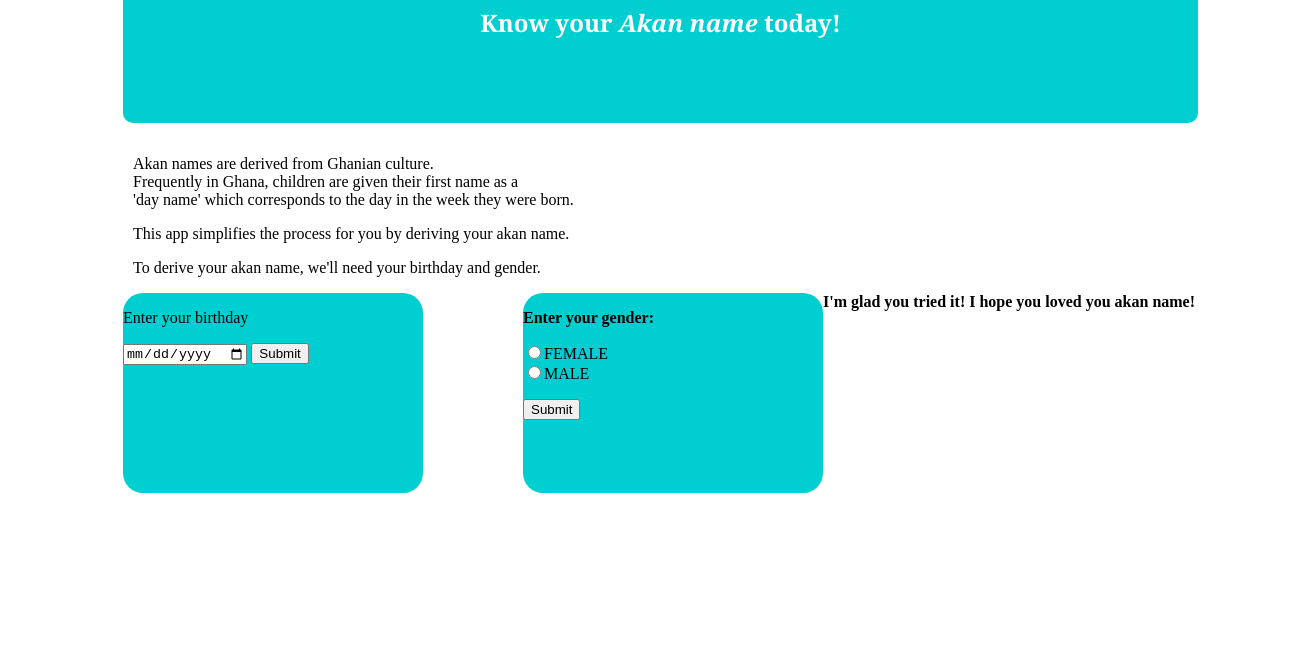
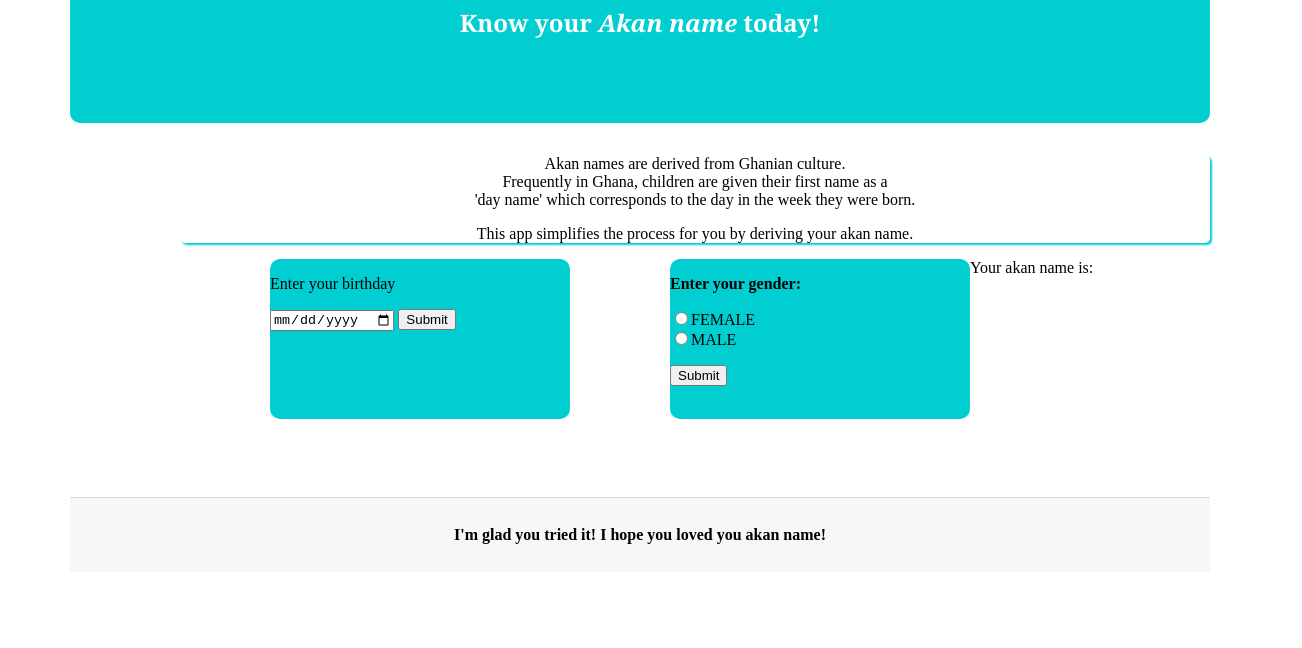
Before and after one commit to linetlucy-genchabe/akan-name-app, a plain HTML site: page index.html in a window 1280 px wide. Shown: the part 152-800 px from the top of the page, 1302 px wide, since content can reach past the window. Drawn offline with Linux system fonts and the light colour scheme.

Commit message:
add styles and div,yourname

```diff
--- a/bootstrap/bootstrap.css
+++ b/bootstrap/bootstrap.css
@@ -40,12 +40,10 @@
     margin-bottom: 2rem;
     background-color: darkturquoise;
     border-radius: 10px;
-    width: 80%;
     color: white;
     font-family: Georgia;
     text-align: center;
     font-weight: bolder;
-    margin-left: 100px;
   }
 
   @media (min-width: 576px) {
@@ -53,3 +51,10 @@
       padding: 4rem 2rem;
     }
   }
+  .card-footer {
+    padding: 0.75rem 1.25rem;
+    background-color: rgba(0, 0, 0, 0.03);
+    border-top: 1px solid rgba(0, 0, 0, 0.125);
+    margin-top: 220px;
+    text-align: center;
+  }
--- a/css/styles.css
+++ b/css/styles.css
@@ -1,22 +1,25 @@
 .choose {
-    height: 200px;
+    height: 160px;
     width: 300px;
     border: 2px ;
-    border-radius: 20px;
+    border-radius: 10px;
     background-color: darkturquoise;
     float: left;
     margin-left: 100px;
 
 }
 .birthday {
-    height: 200px;
+    height: 160px;
     width: 300px;
     border: 2px ;
-    border-radius: 20px;
+    border-radius: 10px;
     background-color: darkturquoise;
     float: left;
-    margin-left: 100px;
+    margin-left: 200px;
 }
 .details {
     margin-left: 110px;
+    text-align: center;
+    border-radius: 5px;
+    box-shadow: 2px 2px 2px darkturquoise;
 }
--- a/index.html
+++ b/index.html
@@ -8,7 +8,7 @@
         <link href="bootstrap/bootstrap.css" rel="stylesheet" type="text/css">
     </head>
     <body >
-        <div class="container-fluid">
+        <div class="container">
             <div class="jumbotron" align="center">
                <h1>WELCOME!</h1>
                <h2>Know your <em>Akan name</em> today!</h2>
@@ -16,7 +16,6 @@
             <div class="details">
                <p>Akan names are derived from Ghanian culture.<br> Frequently in Ghana, children are given their first name as a <br>'day name' which corresponds to the day in the week they were born.</p>
                 <p>This app simplifies the process for you by deriving your akan name.</p>
-               <p>To derive your akan name, we'll need your birthday and gender.</p>
 
             </div>
 
@@ -35,6 +34,9 @@
 
                 <button onclick="myFunction()">Submit</button>
             </div>
+            <div class="yourname">
+                <p>Your akan name is:</p>
+            </div>
             <div class="card-footer">
                 <p><b>I'm glad you tried it! I hope you loved you akan name!</b></p>
             </div>
```
